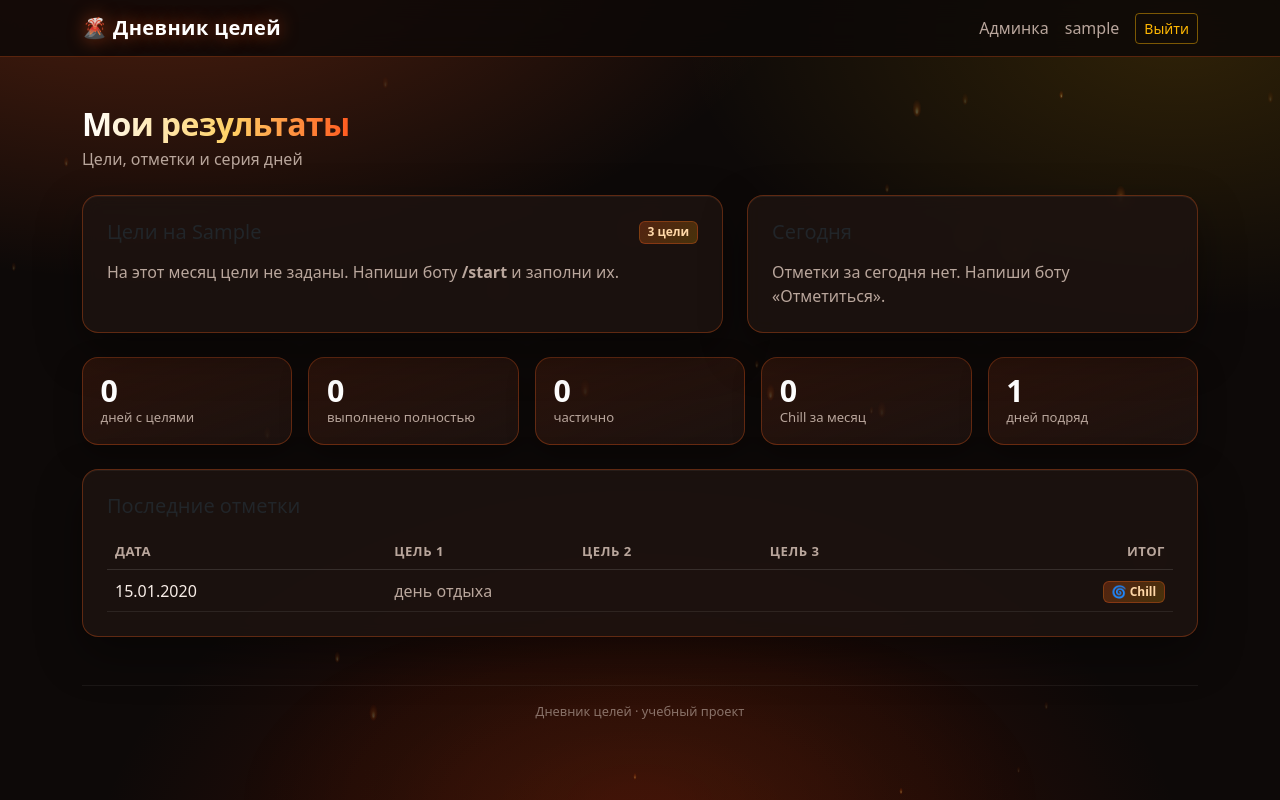
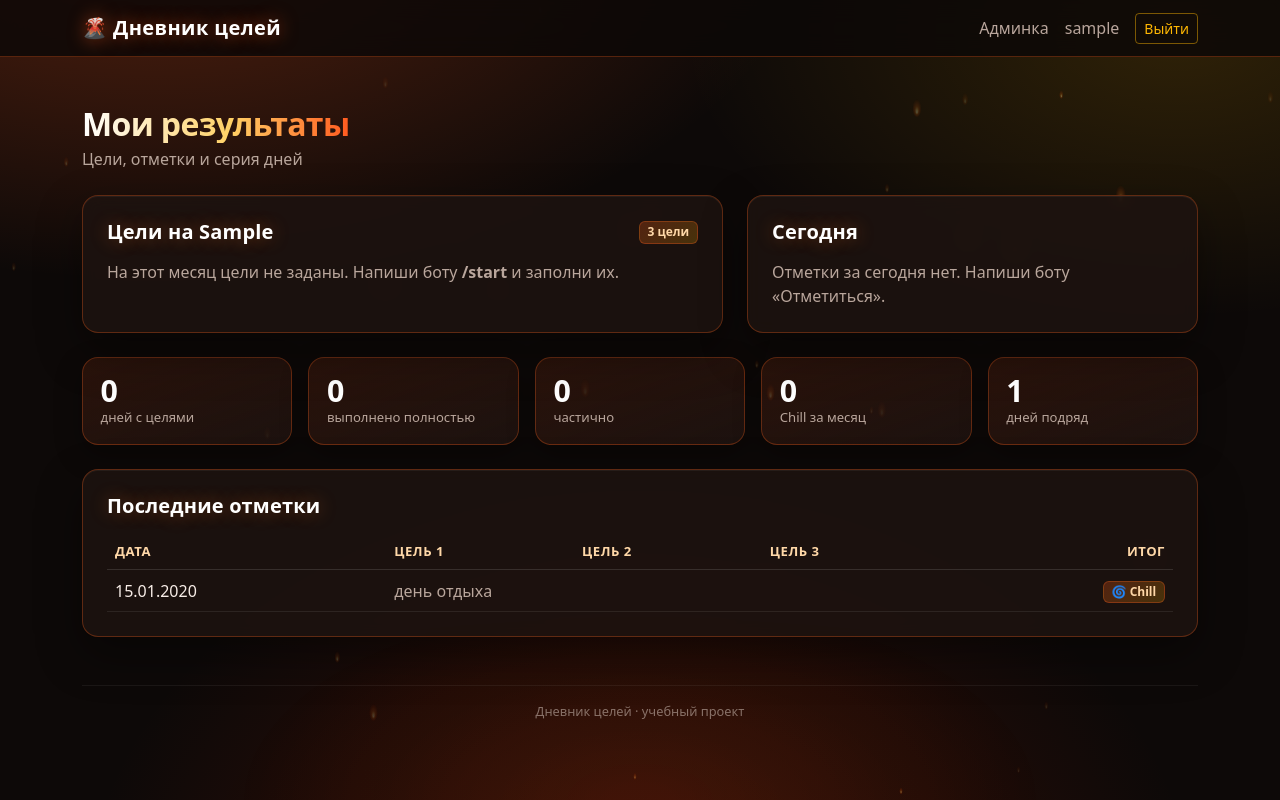
Before and after one commit to Alex-399745146/vk_bot_learn, a Django app: page / in a window 1280 px wide. Run offline with Django 5.2, Linux system fonts and the light colour scheme; a user stored in the database is signed in; tables that the repository leaves empty hold one stand-in row (values such as "Sample post").

Commit message:
Сделать заголовки и значения в кабинете ярче

```diff
--- a/app_users/templates/app_users/dashboard.html
+++ b/app_users/templates/app_users/dashboard.html
@@ -25,16 +25,16 @@
       <div class="col-12 col-lg-7">
         <div class="card card-magma h-100 p-4">
           <div class="d-flex justify-content-between align-items-center mb-3">
-            <h2 class="h5 mb-0">Цели на {{ goals_month_label }}</h2>
+            <h2 class="h5 mb-0 card-title-magma">Цели на {{ goals_month_label }}</h2>
             <span class="badge badge-magma">3 цели</span>
           </div>
 
           {% if goals %}
-            <ol class="list-group list-group-numbered list-group-magma">
+            <ul class="list-group list-group-numbered list-group-magma">
               {% for goal in goals %}
                 <li class="list-group-item px-0">{{ goal }}</li>
               {% endfor %}
-            </ol>
+            </ul>
           {% else %}
             <p class="text-muted-magma mb-0">
               На этот месяц цели не заданы. Напиши боту <strong>/start</strong>
@@ -46,7 +46,7 @@
 
       <div class="col-12 col-lg-5">
         <div class="card card-magma h-100 p-4">
-          <h2 class="h5 mb-3">Сегодня</h2>
+          <h2 class="h5 mb-3 card-title-magma">Сегодня</h2>
           {% if today_report %}
             {% if today_report.is_chill %}
               <p class="mb-2">Сегодня Chill — отметка закрыта до завтра.</p>
@@ -54,7 +54,7 @@
             {% else %}
               <p class="mb-2">
                 Отмечено:
-                <strong>{{ today_report.goals_done }} из 3</strong>
+                <strong class="value-magma">{{ today_report.goals_done }} из 3</strong>
               </p>
               {% if today_report.completed %}
                 <span class="badge text-bg-success">День выполнен</span>
@@ -105,7 +105,7 @@
     </div>
 
     <div class="card card-magma p-4">
-      <h2 class="h5 mb-3">Последние отметки</h2>
+      <h2 class="h5 mb-3 card-title-magma">Последние отметки</h2>
       {% if reports %}
         <div class="table-responsive">
           <table class="table table-magma table-hover align-middle mb-0">
--- a/templates/base.html
+++ b/templates/base.html
@@ -92,6 +92,22 @@
       backdrop-filter: blur(8px);
     }
 
+    /* Яркие заголовки внутри карточек: «Цели на…», «Сегодня», «Последние отметки» */
+    .card-title-magma {
+      color: #fff;
+      font-weight: 700;
+      letter-spacing: .01em;
+      text-shadow: 0 0 18px rgba(255, 120, 40, .38);
+    }
+
+    /* Акцентное значение внутри текста: «3 из 3» */
+    .value-magma {
+      color: var(--magma-primary-2);
+      font-weight: 800;
+      font-size: 1.08em;
+      text-shadow: 0 0 14px rgba(255, 183, 3, .35);
+    }
+
     .btn-magma {
       background: linear-gradient(135deg, var(--magma-primary), var(--magma-primary-2));
       border: 0;
@@ -153,8 +169,8 @@
     }
 
     .table-magma thead th {
-      color: var(--magma-muted);
-      font-weight: 600;
+      color: #ffd8a8;
+      font-weight: 700;
       font-size: .82rem;
       text-transform: uppercase;
       letter-spacing: .04em;
```
